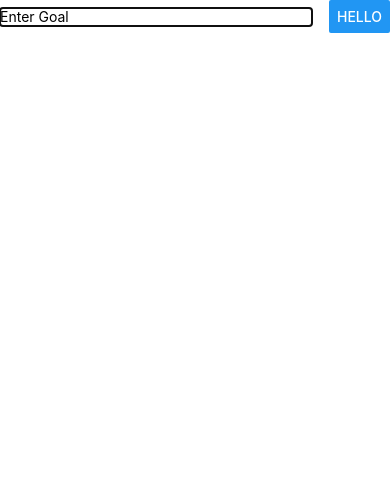
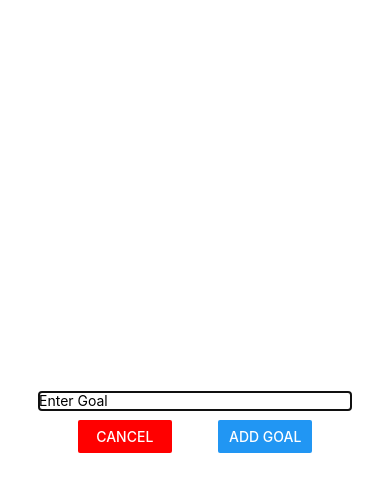
Before and after one commit to serCJm/rn-first-app, a React Native app: screen / in a window 390 px wide. Both pictures are taken after a click on the button "ADD NEW GOAL". Shown: the top 492 px of the page. Built offline with nearby package versions, Linux system fonts and the light colour scheme.

Commit message:
Add cancel button

```diff
--- a/components/GoalInput.tsx
+++ b/components/GoalInput.tsx
@@ -2,11 +2,19 @@ import React, { useState } from "react";
 import { StyleSheet, TextInput, View, Button, Modal } from "react-native";
 
 type Props = {
-	addGoalHandler: (enteredGoal: string) => void;
+	addGoalHandler: (
+		enteredGoal: string,
+		setEnteredGoal: (goal: string) => void
+	) => void;
 	isModalVisible: boolean;
+	onCancel: () => void;
 };
 
-export default function GoalInput({ addGoalHandler, isModalVisible }: Props) {
+export default function GoalInput({
+	addGoalHandler,
+	isModalVisible,
+	onCancel,
+}: Props) {
 	const [enteredGoal, setEnteredGoal] = useState("");
 
 	function onChangeHandler(enteredText: string) {
@@ -22,10 +30,23 @@ export default function GoalInput({ addGoalHandler, isModalVisible }: Props) {
 					onChangeText={onChangeHandler}
 					value={enteredGoal}
 				/>
-				<Button
-					title="Hello"
-					onPress={() => addGoalHandler(enteredGoal)}
-				/>
+				<View style={styles.buttonContainer}>
+					<View style={styles.button}>
+						<Button
+							title="Cancel"
+							onPress={() => onCancel()}
+							color="red"
+						/>
+					</View>
+					<View style={styles.button}>
+						<Button
+							title="Add Goal"
+							onPress={() =>
+								addGoalHandler(enteredGoal, setEnteredGoal)
+							}
+						/>
+					</View>
+				</View>
 			</View>
 		</Modal>
 	);
@@ -33,13 +54,22 @@ export default function GoalInput({ addGoalHandler, isModalVisible }: Props) {
 
 const styles = StyleSheet.create({
 	inputContainer: {
-		flexDirection: "row",
-		justifyContent: "space-between",
+		flex: 1,
+		justifyContent: "center",
 		alignItems: "center",
 	},
 	input: {
 		width: "80%",
 		borderBottomColor: "black",
 		borderBottomWidth: 1,
+		marginBottom: 10,
+	},
+	buttonContainer: {
+		flexDirection: "row",
+		justifyContent: "space-between",
+		width: "60%",
+	},
+	button: {
+		width: "40%",
 	},
 });
```
